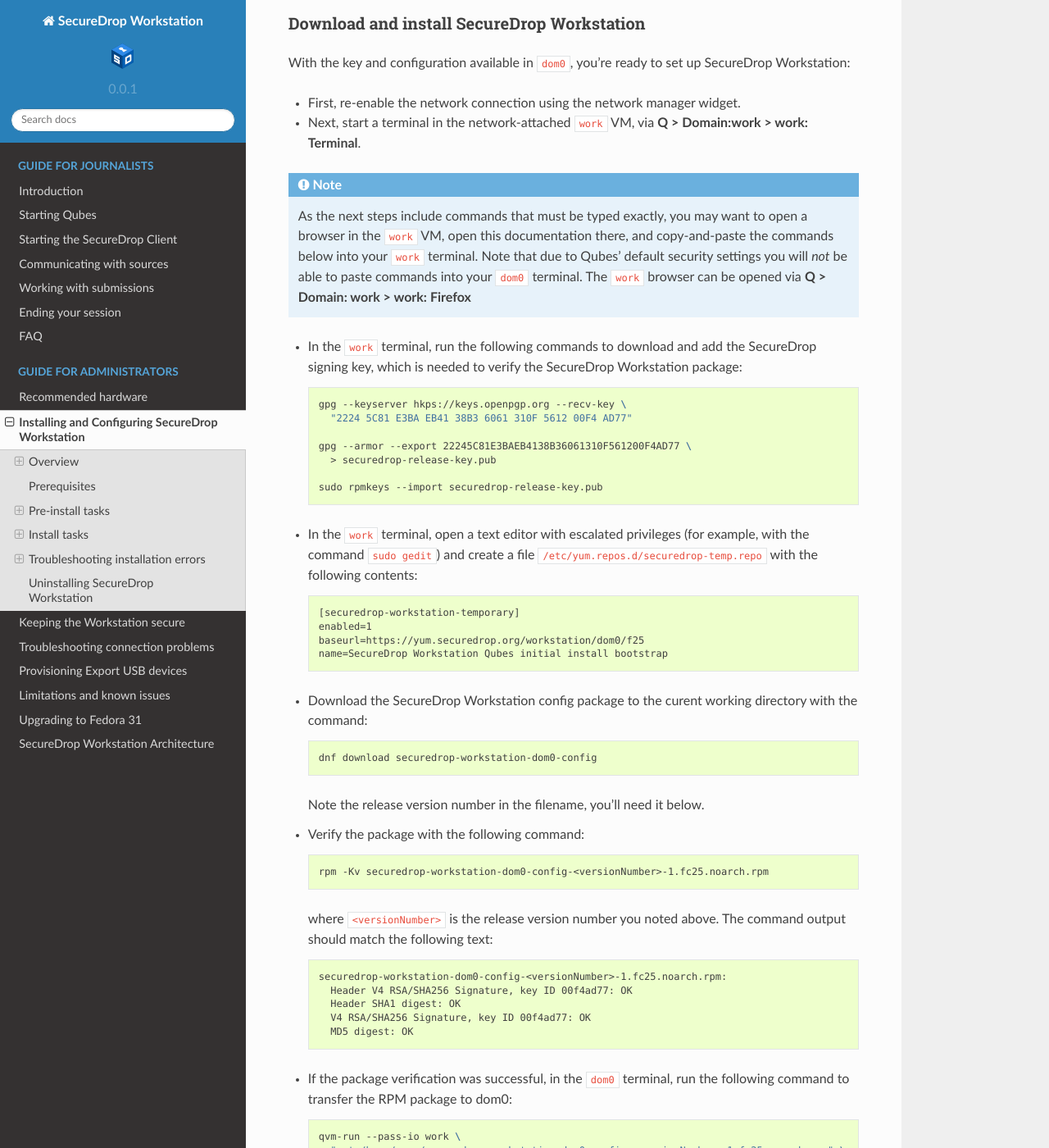
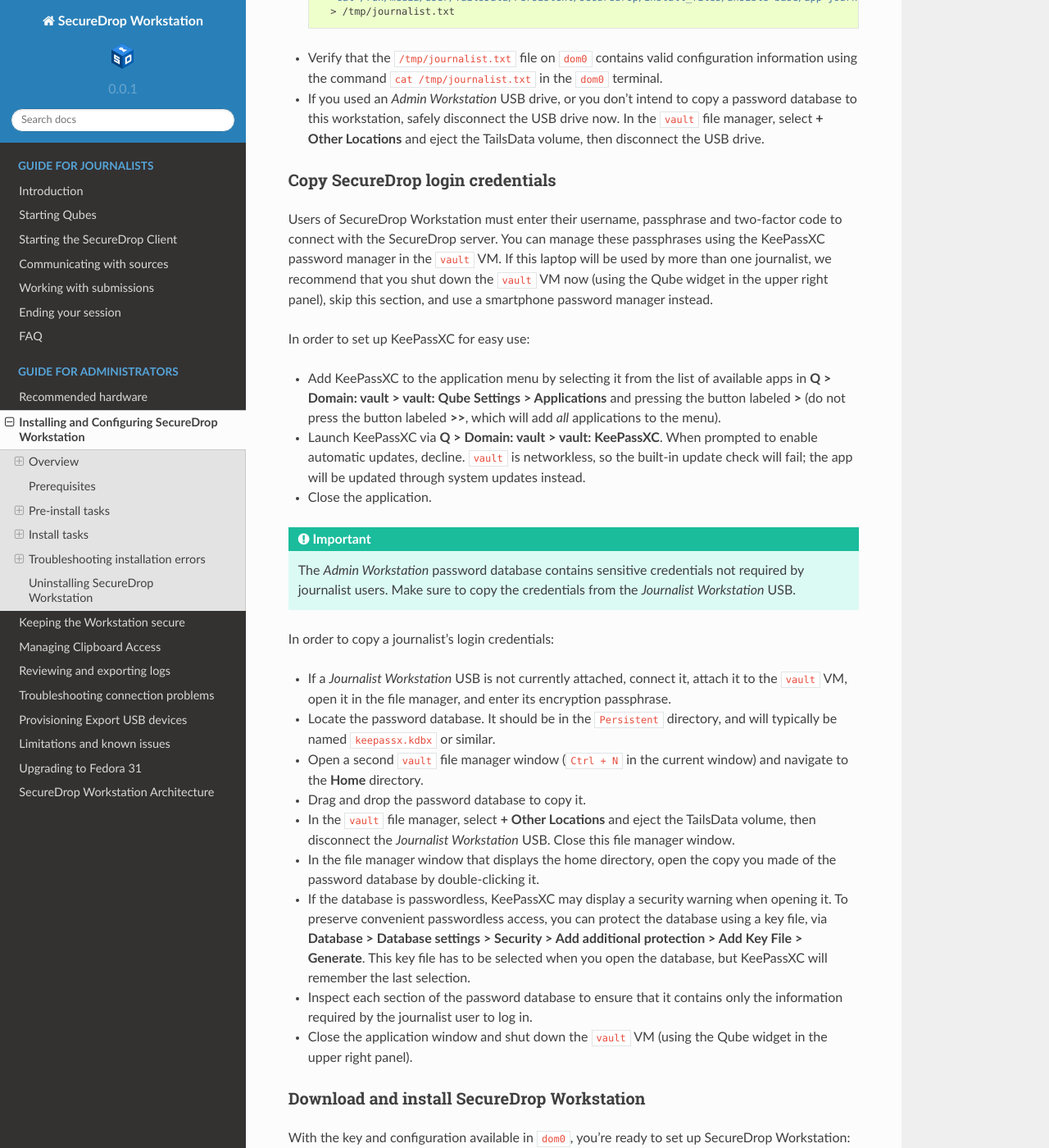
Before and after one commit to freedomofpress/securedrop-workstation-docs, a Sphinx documentation site: the page built from docs/admin/install.rst, in a window 1280 px wide and 1400 px high, scrolled down 8091 px. Shown: the whole window at 82% size. Built offline with Sphinx 7.4.7 and the Read the Docs theme 2.0.0, drawn with Linux system fonts in a browser that asks for light colours; some of the changed text lies outside the part shown.

Commit message:
Docs for password management, clipboard/logs config
Explains in detail how to set up a password manager & copy
journalist creds, and how to configure tags for clipboard
usage and logs.

````diff
--- a/docs/admin/install.rst
+++ b/docs/admin/install.rst
@@ -21,7 +21,8 @@
 ~~~~~~~~~~~~~~
 
 #. Copy the submission key
-#. Copy Journalist Interface details
+#. Copy *Journalist Interface* details
+#. Copy SecureDrop login credentials
 #. Download and install SecureDrop Workstation
 #. Configure SecureDrop Workstation
 #. Test the Workstation
@@ -36,7 +37,10 @@
 
   .. note:: A USB stick with a Type-A connector is recommended, as USB-C ports may be disabled on your computer when the BIOS settings detailed below are applied.
 
-- The SecureDrop instance's Admin Workstation and Secure Viewing Station (SVS) USBs, and the full GPG fingerprint of the submission key.
+- The SecureDrop instance's *Admin Workstation* and Secure Viewing Station (SVS) USBs, and the full GPG fingerprint of the submission key.
+- (Optional, for a single-user workstation) The *Journalist Workstation* USB for the intended user of this workstation, if you want to import their SecureDrop login credentials into the workstation's password manager.
+- The passphrases required to unlock the persistent volumes on each of these USB drives.
+
 - A working computer (Linux is recommended and assumed in this guide) to use for verification and creation of the Qubes installation medium.
 
   .. note:: A Tails USB can be used to perform the tasks below, but due to the size of the Qubes installation ISO, it may make sense to download it on another computer rather than via Tor, and then to use a USB stick to transfer it to Tails for verification and creation of the installation medium.
@@ -51,9 +55,9 @@
 
 Verify the SecureDrop server configuration
 ~~~~~~~~~~~~~~~~~~~~~~~~~~~~~~~~~~~~~~~~~~
-In order to be used with SecureDrop Workstation, your instance must be running the latest version of SecureDrop, and the server configuration must have been updated to allow for HTTP ``DELETE`` requests. The configuration change to enable this was added in the ``0.13.0`` version of SecureDrop, released on May 29 2019. If your instance was created using this or a later version, it has the necessary changes. If not, then the ``./securedrop-admin install`` command must have been run from an Admin Workstation updated with the ``0.13.0`` code or later. To check this:
+In order to be used with SecureDrop Workstation, your instance must be running the latest version of SecureDrop, and the server configuration must have been updated to allow for HTTP ``DELETE`` requests. The configuration change to enable this was added in the ``0.13.0`` version of SecureDrop, released on May 29 2019. If your instance was created using this or a later version, it has the necessary changes. If not, then the ``./securedrop-admin install`` command must have been run from an *Admin Workstation* updated with the ``0.13.0`` code or later. To check this:
 
-- Use an Admin Workstation USB to boot into Tails, with the persistent volume unlocked and an administration password set.
+- Use an *Admin Workstation* USB to boot into Tails, with the persistent volume unlocked and an administration password set.
 - Navigate to **Applications ▸ System Tools ▸ Terminal** to open a terminal.
 - Verify that the *Journalist Interface* Apache configuration allows for HTTP ``DELETE`` using the following command:
 
@@ -70,9 +74,9 @@
 
 - If not, then you will need to:
 
-  - Update the Admin Workstation to the current SecureDrop release version, by following the applicable upgrade guide in `our documentation <https://docs.securedrop.org>`_.
+  - Update the *Admin Workstation* to the current SecureDrop release version, by following the applicable upgrade guide in `our documentation <https://docs.securedrop.org>`_.
   - Back up the SecureDrop instance, using the `server backup <https://docs.securedrop.org/en/master/backup_and_restore.html>`_ instructions.
-  - Verify that the configuration stored on the Admin Workstation is correct by running ``cd ~/Persistent/securedrop && ./securedrop-admin sdconfig``. This command will display each setting in turn - to accept without changing, press **Enter** for each.
+  - Verify that the configuration stored on the *Admin Workstation* is correct by running ``cd ~/Persistent/securedrop && ./securedrop-admin sdconfig``. This command will display each setting in turn - to accept without changing, press **Enter** for each.
   - Update the instance configuration by running ``./securedrop-admin install``.
 
 - When the instance configuration is up to date, continue with the SecureDrop Workstation installation.
@@ -203,16 +207,20 @@
 - In the ``vault`` file manager, select **+ Other Locations** and eject the TailsData volume, then disconnect the SVS USB.
 
 
-Copy Journalist Interface details
-~~~~~~~~~~~~~~~~~~~~~~~~~~~~~~~~~
+.. _copy_journalist:
 
-SecureDrop Workstation connects to your SecureDrop instance's API via the Journalist Interface. In order to do so, it will need the Journalist Interface address and authentication info. As the clipboard from another VM cannot be copied into ``dom0`` directly, follow these steps to copy the file into place:
+Copy *Journalist Interface* details
+~~~~~~~~~~~~~~~~~~~~~~~~~~~~~~~~~~~
 
-- Connect the Admin Workstation USB to a USB port on the Qubes computer, then use the devices widget in the upper right panel to attach it to the ``vault`` VM. There will be 3 listings for the USB in the widget: one for the base USB, one for the Tails partition on the USB, labeled ``Tails``, and a 3rd unlabeled listing, for the persistent volume. Choose the third listing.
+SecureDrop Workstation connects to your SecureDrop instance's API via the *Journalist Interface*. In order to do so, it will need the *Journalist Interface* address and authentication info. As the clipboard from another VM cannot be copied into ``dom0`` directly, follow these steps to copy the file into place:
 
-- In the the ``vault`` file manager, select **+ Other Locations**, then click the persistent volume's listing in the right panel. It will be named ```N GB encrypted``, where N is the size of the persistent volume. Enter the Admin Workstation persistent volume passphrase to unlock and mount it.
+- Locate an *Admin Workstation* or *Journalist Workstation* USB drive. Both hold the address and authentication info for the *Journalist Interface*; if you also want to copy the journalist user's password database, use the *Journalist Workstation* USB drive.
 
-- Copy the Journalist Interface configuration file to ``dom0``. If your SecureDrop instance uses v3 onion services, use the following command:
+- Connect the USB drive to a USB port on the Qubes computer, then use the devices widget in the upper right panel to attach it to the ``vault`` VM. There will be 3 listings for the USB in the widget: one for the base USB, one for the Tails partition on the USB, labeled ``Tails``, and a 3rd unlabeled listing, for the persistent volume. Choose the third listing.
+
+- In the the ``vault`` file manager, select **+ Other Locations**, then click the persistent volume's listing in the right panel. It will be named ```N GB encrypted``, where N is the size of the persistent volume. Enter the persistent volume passphrase to unlock and mount it.
+
+- Copy the *Journalist Interface* configuration file to ``dom0``. If your SecureDrop instance uses v3 onion services, use the following command:
 
   .. code-block:: sh
 
@@ -230,8 +238,43 @@
 
 - Verify that the ``/tmp/journalist.txt`` file on ``dom0`` contains valid configuration information using the command ``cat /tmp/journalist.txt`` in the ``dom0`` terminal.
 
-- In the ``vault`` file manager, select **+ Other Locations** and eject the TailsData volume, then disconnect the Admin Workstation USB. Shut down the ``vault`` VM using the Qube widget in the upper right panel.
+- If you used an *Admin Workstation* USB drive, or you don't intend to copy a password database to this workstation, safely disconnect the USB drive now. In the ``vault`` file manager, select **+ Other Locations** and eject the TailsData volume, then disconnect the USB drive.
 
+Copy SecureDrop login credentials
+~~~~~~~~~~~~~~~~~~~~~~~~~~~~~~~~~
+Users of SecureDrop Workstation must enter their username, passphrase and two-factor code to connect with the SecureDrop server. You can manage these passphrases using the KeePassXC password manager in the ``vault`` VM. If this laptop will be used by more than one journalist, we recommend that you shut down the ``vault`` VM now (using the Qube widget in the upper right panel), skip this section, and use a smartphone password manager instead.
+
+In order to set up KeePassXC for easy use:
+
+- Add KeePassXC to the application menu by selecting it from the list of available apps in **Q > Domain: vault > vault: Qube Settings > Applications** and pressing the button labeled **>** (do not press the button labeled **>>**, which will add *all* applications to the menu).
+
+- Launch KeePassXC via **Q > Domain: vault > vault: KeePassXC**. When prompted to enable automatic updates, decline. ``vault`` is networkless, so the built-in update check will fail; the app will be updated through system updates instead.
+
+- Close the application.
+
+.. important::
+
+   The *Admin Workstation* password database contains sensitive credentials not required by journalist users. Make sure to copy the credentials from the *Journalist Workstation* USB.
+
+In order to copy a journalist's login credentials:
+
+- If a *Journalist Workstation* USB is not currently attached, connect it, attach it to the ``vault`` VM, open it in the file manager, and enter its encryption passphrase.
+
+- Locate the password database. It should be in the ``Persistent`` directory, and will typically be named ``keepassx.kdbx`` or similar.
+
+- Open a second ``vault`` file manager window (``Ctrl + N`` in the current window) and navigate to the **Home** directory.
+
+- Drag and drop the password database to copy it.
+
+- In the ``vault`` file manager, select **+ Other Locations** and eject the TailsData volume, then disconnect the *Journalist Workstation* USB. Close this file manager window.
+
+- In the file manager window that displays the home directory, open the copy you made of the password database by double-clicking it.
+
+- If the database is passwordless, KeePassXC may display a security warning when opening it. To preserve convenient passwordless access, you can protect the database using a key file, via **Database > Database settings > Security > Add additional protection > Add Key File > Generate**. This key file has to be selected when you open the database, but KeePassXC will remember the last selection.
+
+- Inspect each section of the password database to ensure that it contains only the information required by the journalist user to log in.
+
+- Close the application window and shut down the ``vault`` VM (using the Qube widget in the upper right panel).
 
 Download and install SecureDrop Workstation
 ~~~~~~~~~~~~~~~~~~~~~~~~~~~~~~~~~~~~~~~~~~~
@@ -327,7 +370,7 @@
 Configure SecureDrop Workstation (estimated wait time: 60-90 minutes)
 ~~~~~~~~~~~~~~~~~~~~~~~~~~~~~~~~~~~~~~~~~~~~~~~~~~~~~~~~~~~~~~~~~~~~~
 
-Before setting up the set of VMs used by SecureDrop Workstation, you must configure the Journalist Interface connection and submission key.
+Before setting up the set of VMs used by SecureDrop Workstation, you must configure the *Journalist Interface* connection and submission key.
 
 - To add the submission key, run the following command in the ``dom0`` terminal:
 
@@ -353,8 +396,8 @@
 - The ``config.json`` file must be updated with the correct values for your instance. Open it with root privileges in a text editor such as ``vi`` or ``nano`` and update the following fields' values:
 
   - **submission_key_fpr**: use the value of the submission key fingerprint as displayed above
-  - **hidserv.hostname**: use the hostname of the Journalist Interface, including the ``.onion`` TLD
-  - **hidserv.key**: use the value of the v2 HidServAuth token for the Journalist Interface, or the v3 private authorization key value if your SecureDrop instance uses v3 onion services
+  - **hidserv.hostname**: use the hostname of the *Journalist Interface*, including the ``.onion`` TLD
+  - **hidserv.key**: use the value of the v2 HidServAuth token for the *Journalist Interface*, or the v3 private authorization key value if your SecureDrop instance uses v3 onion services
   - **environment**: use the value ``prod``
 
 .. note::
@@ -389,9 +432,33 @@
 Test the Workstation
 ~~~~~~~~~~~~~~~~~~~~
 
-To start the SecureDrop Workstation client, double-click the SecureDrop desktop icon that was set up by the previous command. The preflight updater will start and check for updates. The system should be up-to-date and no updates should be required, but if updates are available follow the instructions in the preflight updater to apply them.
+To start the SecureDrop Client, double-click the SecureDrop desktop icon that was set up by the previous command. The preflight updater will start and check for updates. The system should be up-to-date and no updates should be required, but if updates are available follow the instructions in the preflight updater to apply them.
 
-Once the update check is complete, the client will launch. Log in using an existing journalist account and verify that sources are listed and submissions can be downloaded, decrypted, and viewed.
+Once the update check is complete, the SecureDrop Client will launch. Log in using an existing journalist account and verify that sources are listed and submissions can be downloaded, decrypted, and viewed.
+
+.. _Password Management Section:
+
+Enable password copy and paste
+~~~~~~~~~~~~~~~~~~~~~~~~~~~~~~
+If you use KeePassXC in the ``vault`` VM to manage login credentials, you can enable the user to copy passwords to the SecureDrop Client using inter-VM copy and paste. While this is relatively safe, we recommend reviewing the section :doc:`Managing Clipboard Access <managing_clipboard>` of this guide, which goes into further detail on the security considerations for inter-VM copy and paste.
+
+The password manager runs in the networkless ``vault`` VM, and the SecureDrop Client runs in the ``sd-app`` VM. To permit this one-directional clipboard use, issue the following command in ``dom0``:
+
+.. code-block:: sh
+
+   qvm-tags vault add sd-send-app-clipboard
+
+Confirm that the tag was correctly applied using the ``ls`` subcommand:
+
+.. code-block:: sh
+
+   qvm-tags vault ls
+
+To revoke this configuration change later or correct a typo, you can use the ``del`` subcommand, e.g.:
+
+.. code-block:: sh
+
+   qvm-tags vault del sd-send-app-clipboard
 
 Troubleshooting installation errors
 -----------------------------------
--- a/docs/index.rst
+++ b/docs/index.rst
@@ -33,6 +33,8 @@
    admin/hardware
    admin/install
    admin/securing_workstation
+   admin/managing_clipboard
+   admin/reviewing_logs
    admin/troubleshooting_connection
    admin/provisioning_usb
    admin/known_issues
````
Also changed, not shown: docs/admin/managing_clipboard.rst (added, +71 -0 lines), docs/admin/reviewing_logs.rst (added, +50 -0 lines), docs/journalist/faq.rst (+9 -8 lines).
